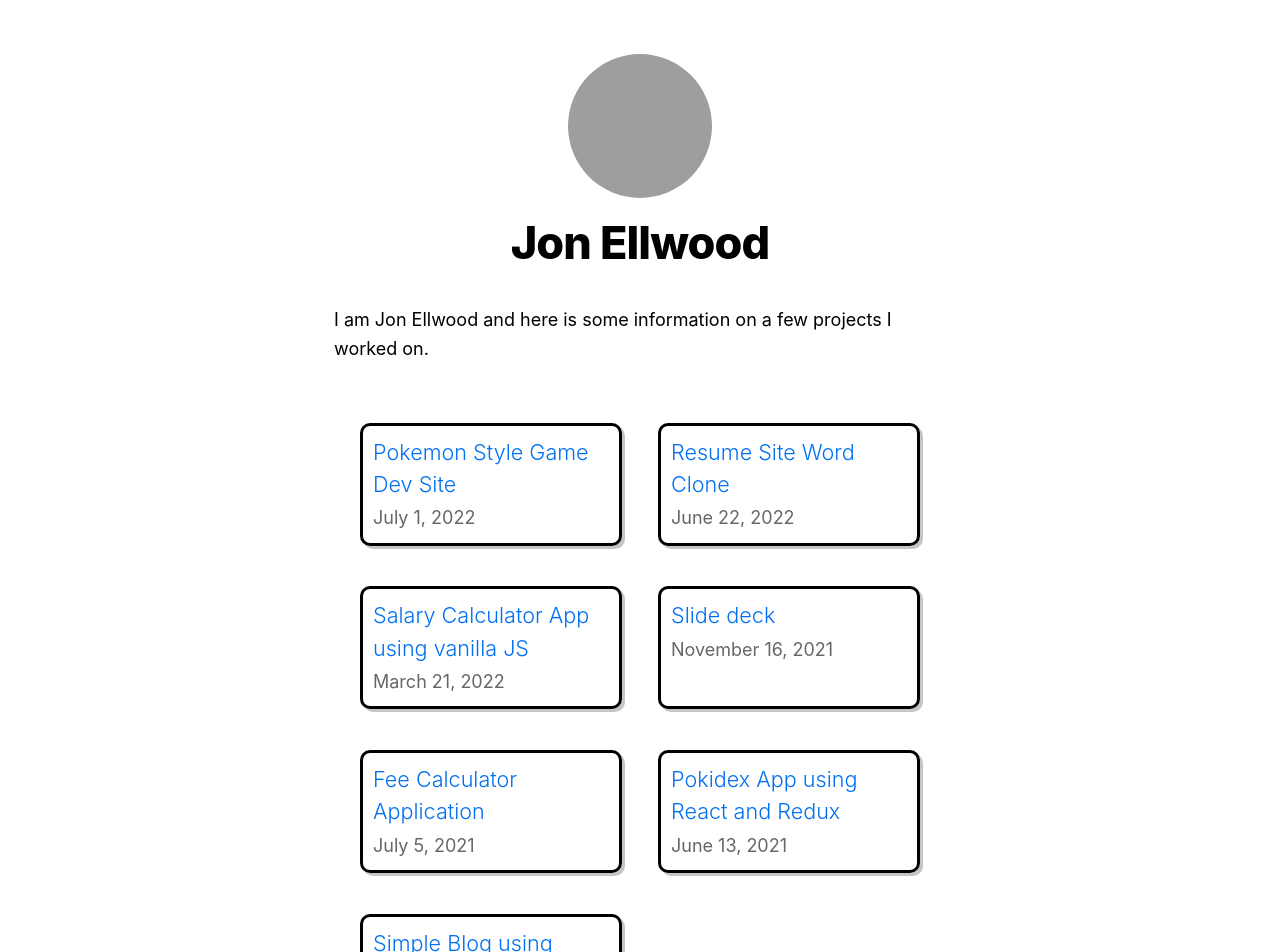
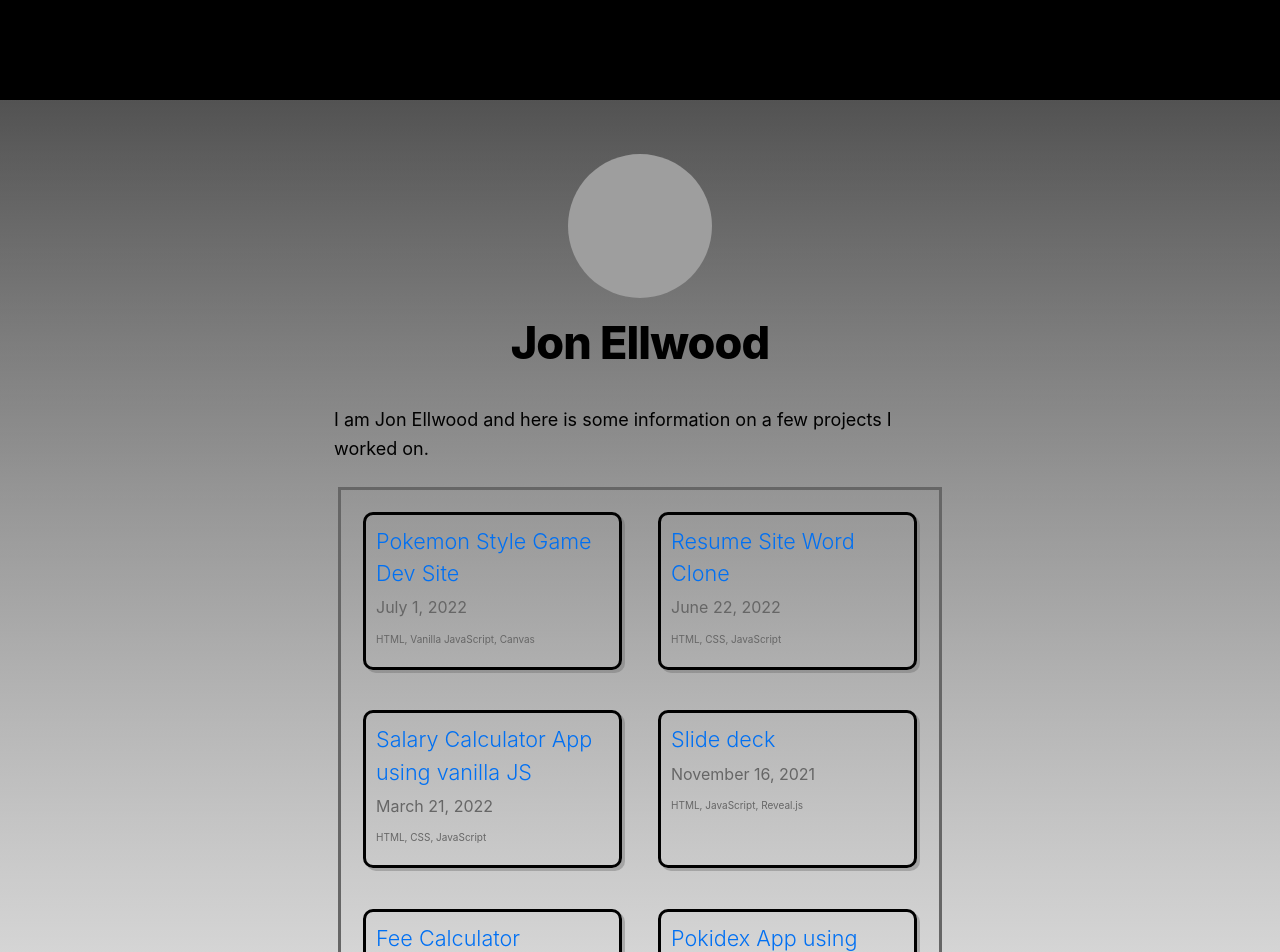
Before and after one commit to jonellwood/jonellwood_projects, a Next.js app: page / in a window 1280 px wide. Shown: the top 952 px of the page. Built offline with nearby package versions, Linux system fonts and the light colour scheme; grey boxes are pictures that could not be loaded.

Commit message:
ui changes

```diff
--- a/components/layout.module.css
+++ b/components/layout.module.css
@@ -1,7 +1,9 @@
 .container {
   max-width: 36rem;
   padding: 0 1rem;
-  margin: 3rem auto 6rem;
+  margin: 3rem auto 3rem;
+  padding: 1rem auto 1rem;
+  /* border: 20px double hotpink; */
 }
 
 .header {
--- a/lib/posts.js
+++ b/lib/posts.js
@@ -60,6 +60,7 @@ export async function getPostData(id) {
   const processedContent = await remark()
     .use(html)
     .process(matterResult.content);
+
   const contentHtml = processedContent.toString();
 
   return {
--- a/pages/index.js
+++ b/pages/index.js
@@ -27,11 +27,11 @@ export default function Home({ allPostsData }) {
         </p>
       </section>
       <section className={`${utilStyles.headingMd} ${utilStyles.padding1px}`}>
-        <h2 className={utilStyles.headingLg}></h2>
+        {/* <h2 className={utilStyles.headingLg}></h2> */}
         <ul className={utilStyles.list}>
           {allPostsData.map(
-            ({ id, date, title }) => (
-              console.log(date + " " + title + " " + id),
+            ({ id, date, title, keyword }) => (
+              console.log(title + " " + keyword),
               (
                 <li className={utilStyles.listItem} key={id}>
                   <Link href={`/posts/${id}`}>
@@ -40,6 +40,9 @@ export default function Home({ allPostsData }) {
                   <br />
                   <small className={utilStyles.lightText}>
                     <Date dateString={date} />
+                  </small>
+                  <small className={utilStyles.keywordText}>
+                    <p>{keyword}</p>
                   </small>
                 </li>
               )
--- a/posts/fee-calcualator.md
+++ b/posts/fee-calcualator.md
@@ -1,6 +1,7 @@
 ---
 title: "Fee Calculator Application"
 date: "2021-07-05"
+keyword: ["Wordpress, JavaScript, Python"]
 ---
 
 This project was originally completed it Python but I found it a challenge to make available as a web app so I ported it JavaScript. This is a JS based web app running on a WordPress Site. The calculation logic was by far the most complex part of the project. Fees are calculated on a total revenue where each “section” of revenue (i.e. first million, second million, etc.) have their own rate to reach a total - all of which is predicated on the class of entity paying the fee. Once that was sorted the rest was easy.
--- a/posts/gatsby-sanity-blog.md
+++ b/posts/gatsby-sanity-blog.md
@@ -1,6 +1,7 @@
 ---
 title: "Simple Blog using Gatsby and Sanity"
 date: "2021-03-15"
+keyword: "Gatsby, Sanity"
 ---
 
 I was asked to create a very simple blog site where updates regarding a long term project could be posted. The requirements were that it be simple to use, fast to load, and allow users to add blog posts without assistance. I opted for a Gatsby site with Sanity as the CMS. I am not responsible for the content nor the frequency of the content posting (just saying)
--- a/posts/pokemon-game-dev-site.md
+++ b/posts/pokemon-game-dev-site.md
@@ -1,6 +1,7 @@
 ---
 title: "Pokemon Style Game Dev Site"
 date: "2022-07-01"
+keyword: "HTML, Vanilla JavaScript, Canvas"
 ---
 
 I generally use my personal [website](https://jonellwood.dev) as a bit of a playground to try out new things I am learning.
--- a/posts/pokidex-app.md
+++ b/posts/pokidex-app.md
@@ -1,6 +1,7 @@
 ---
 title: "Pokidex App using React and Redux"
 date: "2021-06-13"
+keyword: "React, Redux"
 ---
 
 Why does everyone seem to make a Pokedex app when learning how to interact with API's? Because it is so much fun!
--- a/posts/resume-site.md
+++ b/posts/resume-site.md
@@ -1,6 +1,7 @@
 ---
 title: "Resume Site Word Clone"
 date: "2022-06-22"
+keyword: "HTML, CSS, JavaScript"
 ---
 
 While realizing an online resume is critical for obtaining employment these days I decided I wanted to to have a webpage that would serve as a resume - but was also a challenge to build. I decided on trying to make a web page that looks like a Word Document.
--- a/posts/salary-calculator-app.md
+++ b/posts/salary-calculator-app.md
@@ -1,6 +1,7 @@
 ---
 title: "Salary Calculator App using vanilla JS"
 date: "2022-03-21"
+keyword: "HTML, CSS, JavaScript"
 ---
 
 One day while installing a printer at a new workstation I watched a conversation between two managers discussing a coming years budget and salary increases for employees. The pay scale has 13 pay grades and each grade has 12 steps.
--- a/posts/slide-deck.md
+++ b/posts/slide-deck.md
@@ -1,6 +1,7 @@
 ---
 title: "Slide deck"
 date: "2021-11-16"
+keyword: "HTML, JavaScript, Reveal.js"
 ---
 
 All about the slide deck I made for the Municode pitch to City Council.
--- a/styles/global.css
+++ b/styles/global.css
@@ -6,6 +6,18 @@ body {
     Ubuntu, Cantarell, Fira Sans, Droid Sans, Helvetica Neue, sans-serif;
   line-height: 1.6;
   font-size: 18px;
+  /* background: linear-gradient(
+    #ff000050,
+    #ffa50050,
+    #ffff0050,
+    #00ff0050,
+    #0000ff50,
+    #80080850,
+
+  ); */
+  background: linear-gradient(#00000070, #ffffff);
+  border-top: 50px solid black;
+  border-bottom: 50px solid black;
 }
 
 * {
--- a/styles/utils.module.css
+++ b/styles/utils.module.css
@@ -53,6 +53,7 @@
   list-style: none;
   padding: 4px;
   margin: 4px;
+  border: solid 3px #666;
 }
 
 .listItem {
@@ -67,8 +68,14 @@
 .listItem:hover {
   text-decoration: none;
   box-shadow: 5px 5px #66666660;
+  font-weight: 600;
 }
 
 .lightText {
   color: #666;
+  font-size: medium;
 }
+.keywordText {
+  color: #666;
+  font-size: x-small;
+}
```
